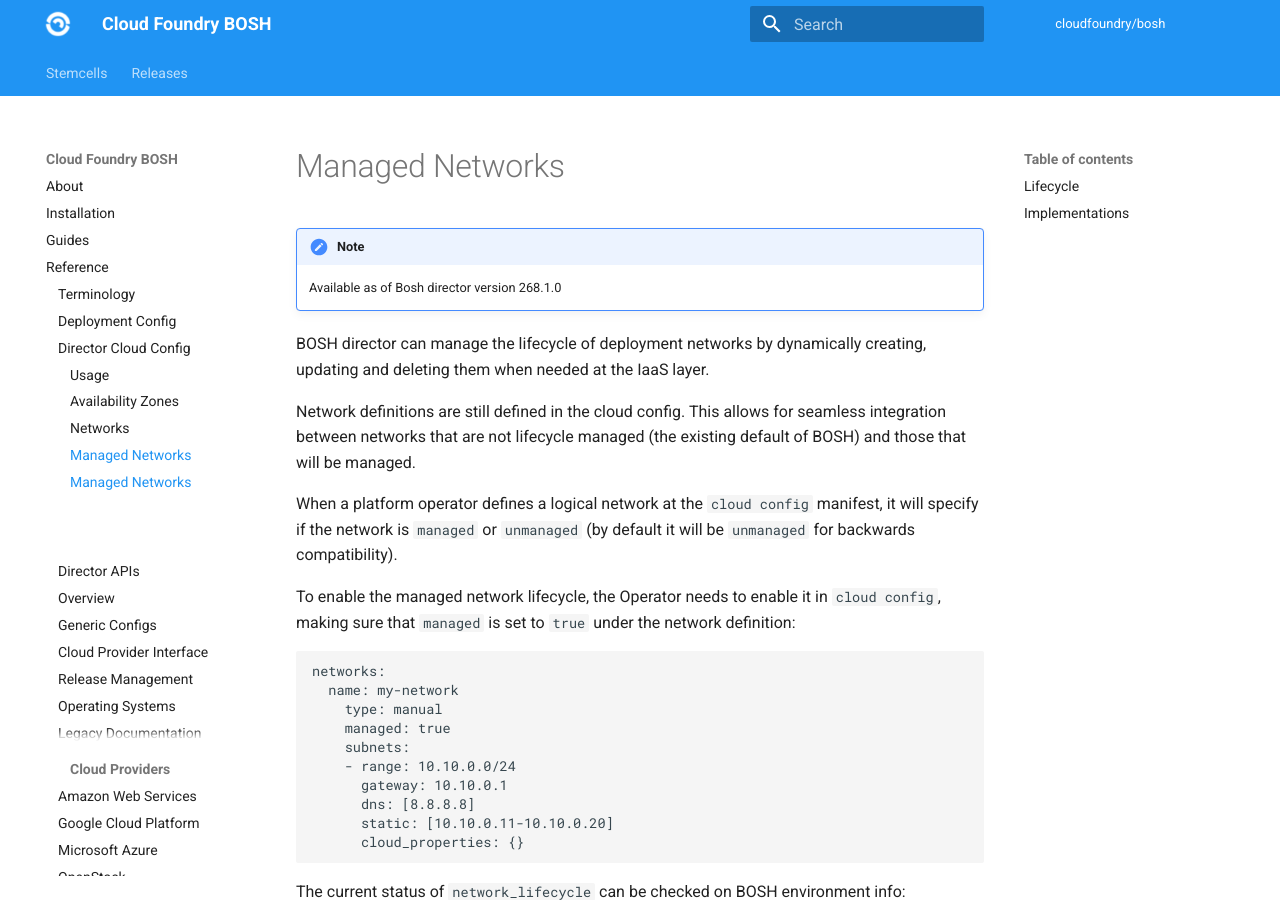
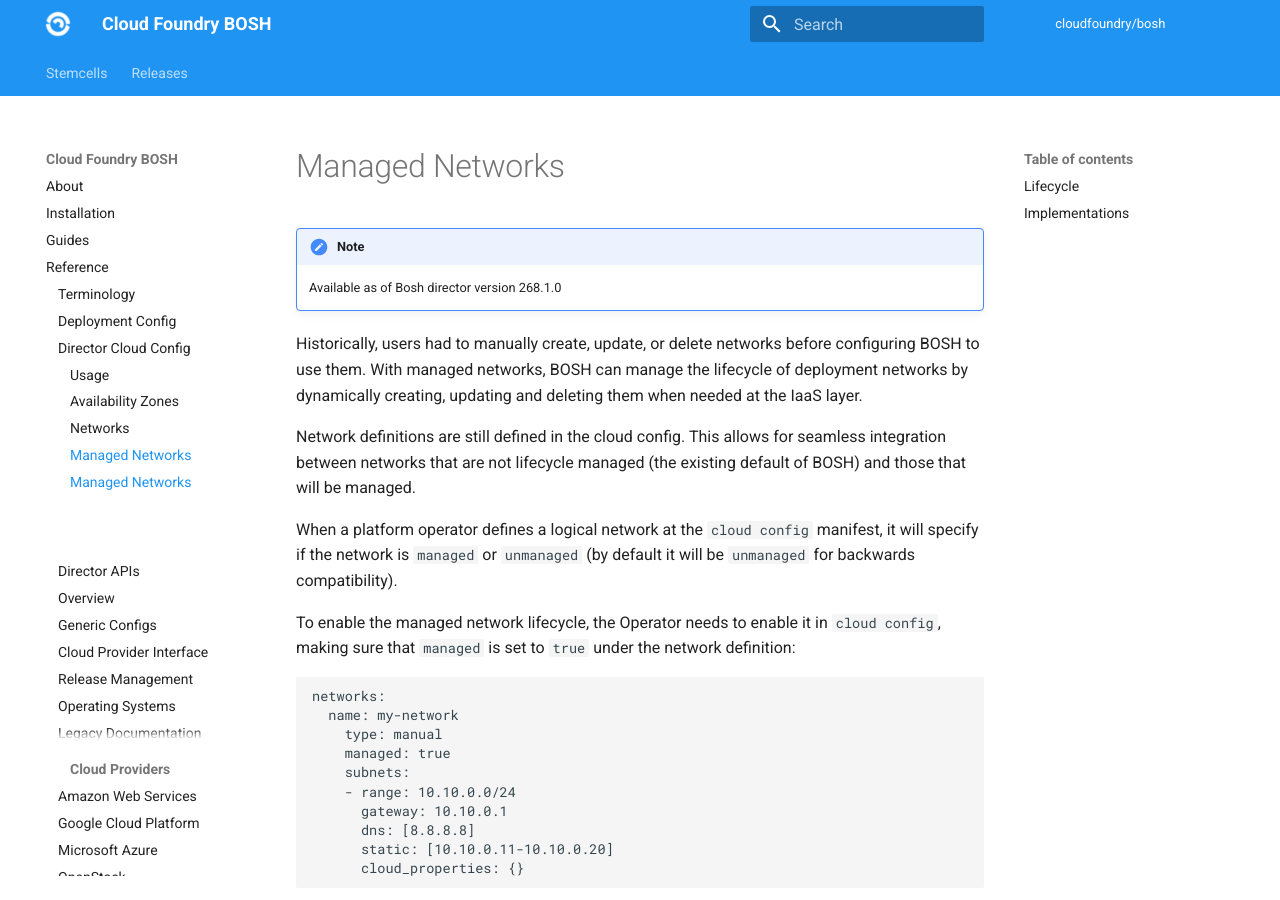
Before and after one commit to cloudfoundry/docs-bosh, an MkDocs documentation site: the page built from content/managed-networks.md, in a window 1280 px wide and 900 px high. Built offline with MkDocs 1.6.1 and Material for MkDocs 9.7.7, drawn with Linux system fonts in a browser that asks for light colours; old or Windows-style settings are respelled for this version of MkDocs.

Commit message:
Rewrite `managed networks` introduction paragraph, for clarity.
[#161022499](https://www.pivotaltracker.com/story/show/161022499)

Signed-off-by: Charles Hansen <chansen@pivotal.io>
Co-authored-by: Charles Hansen <chansen@pivotal.io>

```diff
--- a/content/managed-networks.md
+++ b/content/managed-networks.md
@@ -1,7 +1,7 @@
 !!! note
     Available as of Bosh director version 268.1.0
 
-BOSH director can manage the lifecycle of deployment networks by dynamically creating, updating and deleting them when needed at the IaaS layer.
+Historically, users had to manually create, update, or delete networks before configuring BOSH to use them. With managed networks, BOSH can manage the lifecycle of deployment networks by dynamically creating, updating and deleting them when needed at the IaaS layer.
 
 Network definitions are still defined in the cloud config. This allows for seamless integration between networks that are not lifecycle managed (the existing default of BOSH) and those that will be managed.
 
```
